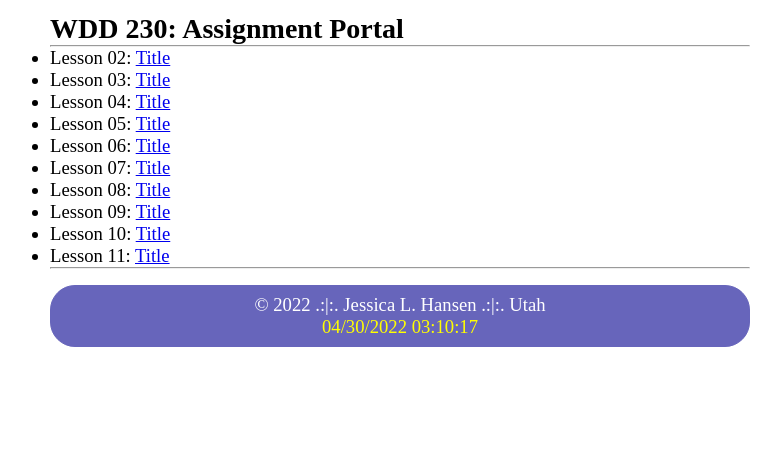
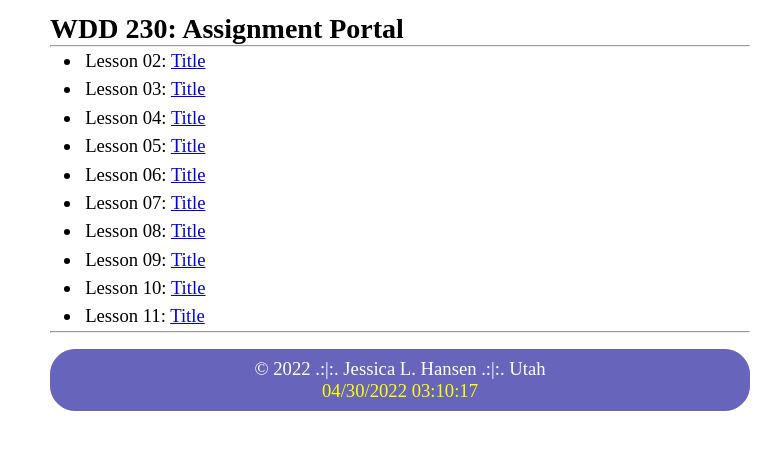
Before and after one commit to jessbarzee/wdd230_old, a plain HTML site: page index.html in a window 1280 px wide. Shown: the part 205-654 px from the top of the page, without its empty margins (240-1021 px from the left). Drawn offline with Linux system fonts and the light colour scheme.

Commit message:
Margin and Padding fixes

```diff
--- a/css/base.css
+++ b/css/base.css
@@ -45,3 +45,11 @@ footer {
 .last_updated{
     color: yellow;
 }
+
+ul {
+    margin-left: 2rem;
+}
+
+li {
+    padding: .2rem;
+}
```
